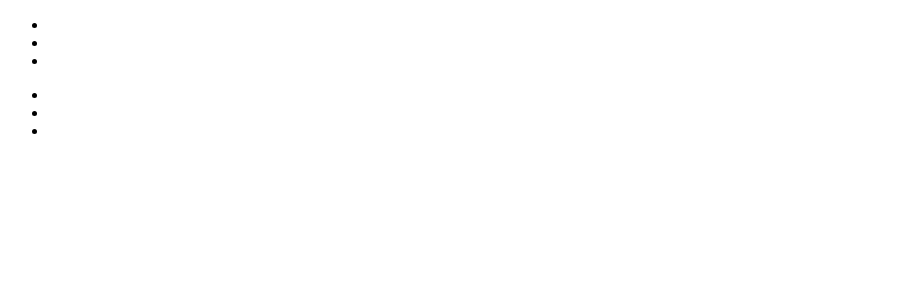
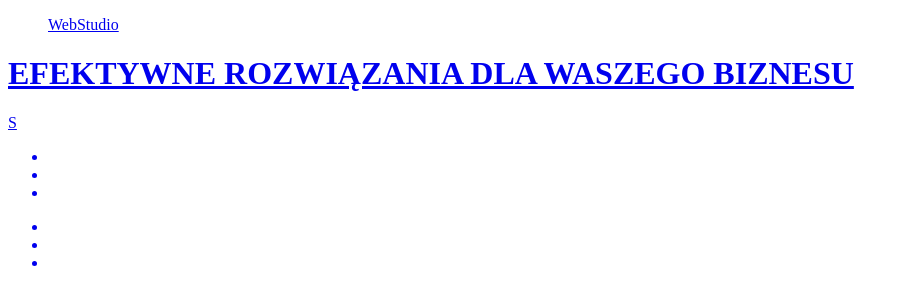
Before and after one commit to RyszardPrzyborowski/goit-markup-hw-01, a plain HTML site: page index.html in a window 1280 px wide. Shown: the whole page, without its empty margins (0-909 px from the left). Drawn offline with Linux system fonts and the light colour scheme.

Commit message:
wstępnie stworzono strukturę w header i wstawiono skompresowane zdjęcia do folderu images

```diff
--- a/index.html
+++ b/index.html
@@ -7,13 +7,19 @@
         <title>goit-markup-hw-01</title>
     </head>
     <body>
-        <menu>
-            <logo></logo>
+        <header>
+            <menu>
+            <logo>
+                <a href="index.html"<spam class="color">Web</spam>Studio
+            </logo>
             <nav></nav>
             <kontakt></kontakt>
         </menu>
-        <header></header>
-        <main>
+        <h1>
+            EFEKTYWNE ROZWIĄZANIA DLA WASZEGO BIZNESU
+        </h1>
+    </header>
+        <main>S
             <ul>
                 <li></li>
                 <li></li>
```
Also changed, not shown: image/biurko informatyk programuje.jpg (added), image/młoda piękna i uśmiechnięta bizneswoman w okularach.jpg (added), image/pracująca osoba przy biurku z telefonem w ręku.jpg (added), image/przystojny młody mężczyzna w okularach i brodą stojący na dworzu.jpg (added), image/rzystojny uśmiechnięty młody mężczyzna w białej koszuli bez krawata.jpg (added), image/uśmiechnięty przystojny młody mężczyzna w czrnej koszuli z laptopem w ręku.jpg (added), image/włączony tablet wyświetla paletę barw.jpg (added).
